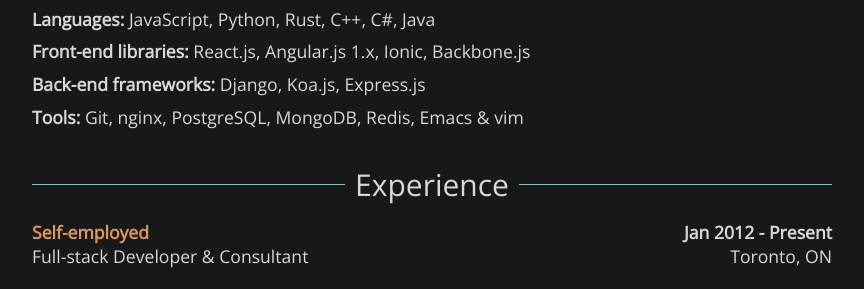
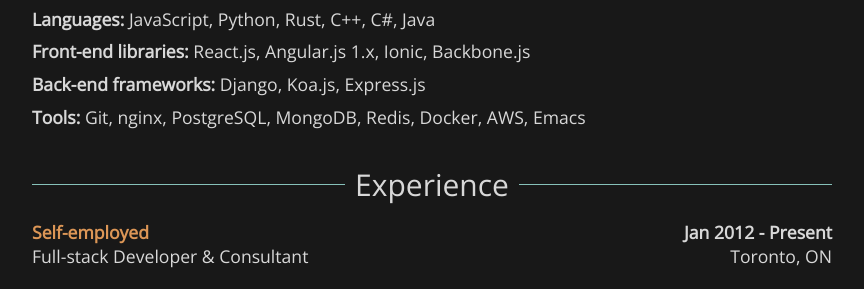
Before and after one commit to obsoke/obsoke.github.io, a Jekyll site: the page built from resume/index.html, in a window 1280 px wide. Shown: the part 334-623 px from the top of the page, without its empty margins (208-1072 px from the left). Built offline with Jekyll 4.4.1, drawn with Linux system fonts in a browser that asks for light colours.

Commit message:
updated resume slightly

```diff
--- a/_data/resume.yml
+++ b/_data/resume.yml
@@ -33,7 +33,9 @@
       - PostgreSQL
       - MongoDB
       - Redis
-      - Emacs & vim
+      - Docker
+      - AWS
+      - Emacs
 
 
 experience:
```
